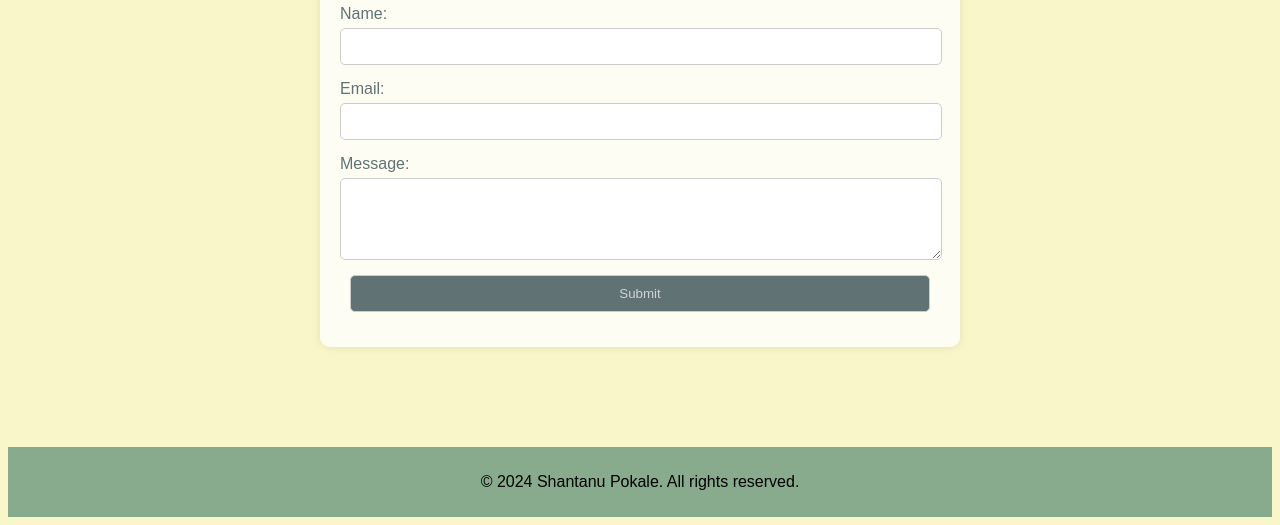
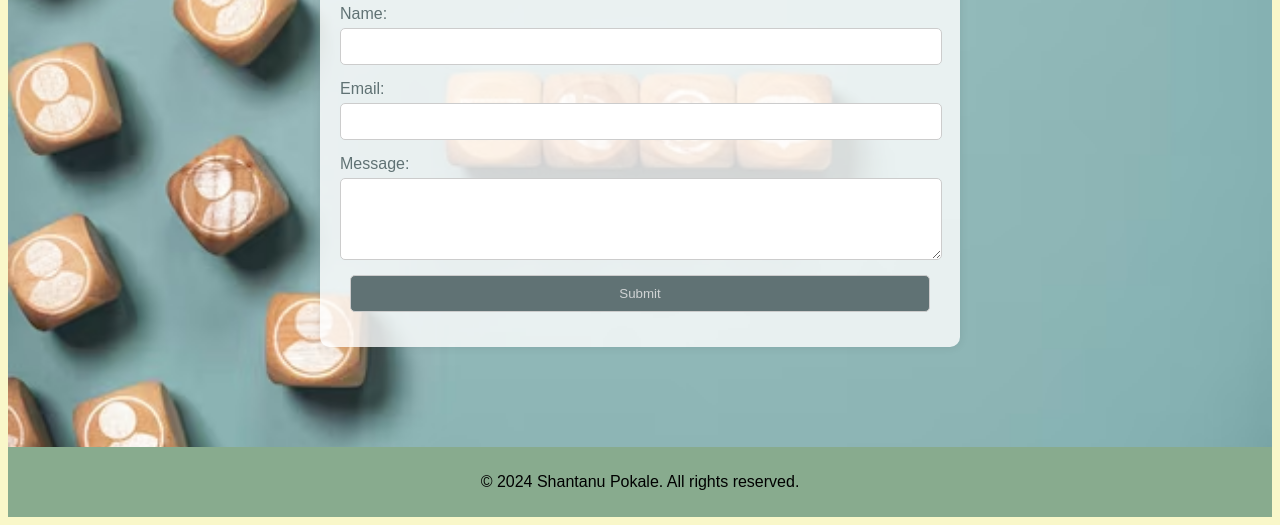
Before and after one commit to SHANTANU-POKALE/shantanu-pokale, a plain HTML site: page contact.html in a window 1280 px wide. Shown: the part 291-816 px from the top of the page. Drawn offline with Linux system fonts and the light colour scheme.

Commit message:
Update style.css

```diff
--- a/style.css
+++ b/style.css
@@ -271,7 +271,7 @@ h2 {
 
 /* Contact section styles */
 .contact-img {
-    background-image: url('Images/contact.avif');
+    background-image: url('contact.avif');
     background-size: cover;
     background-position: center;
     background-repeat: no-repeat;
```
